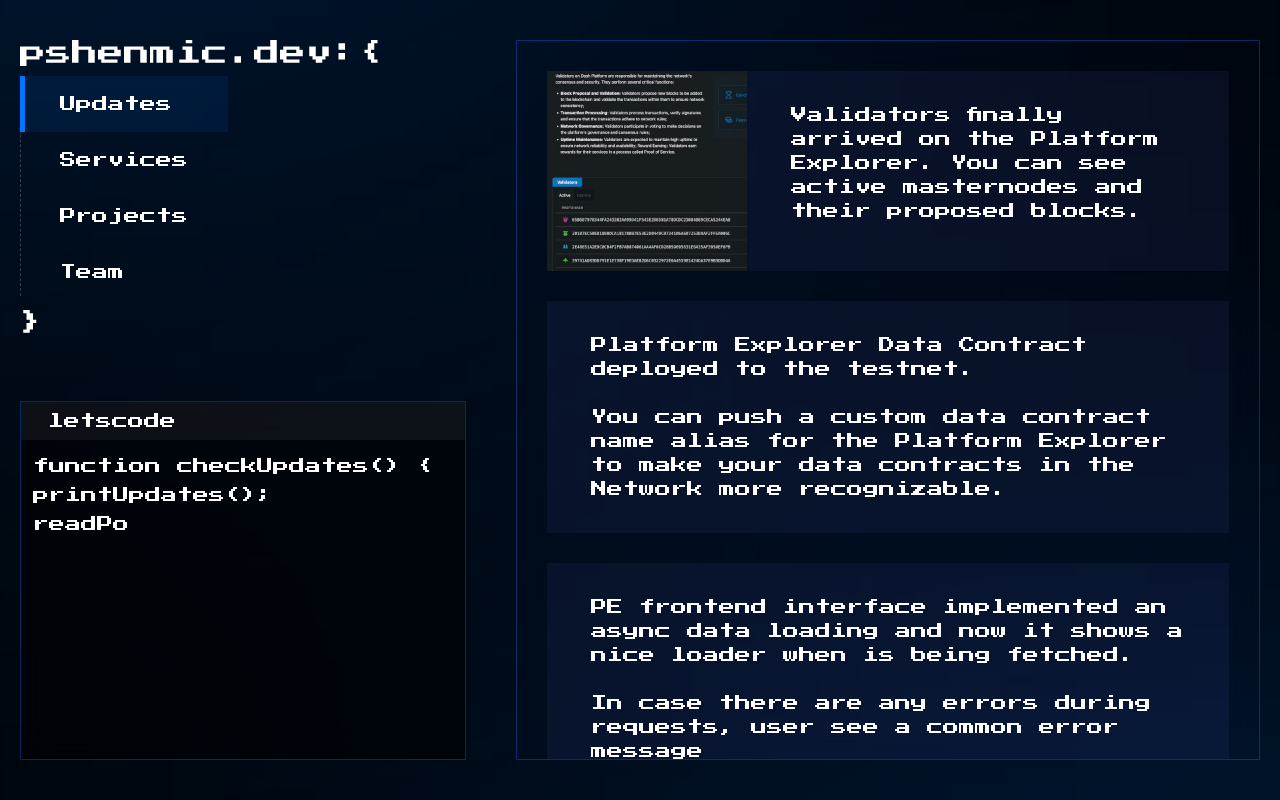
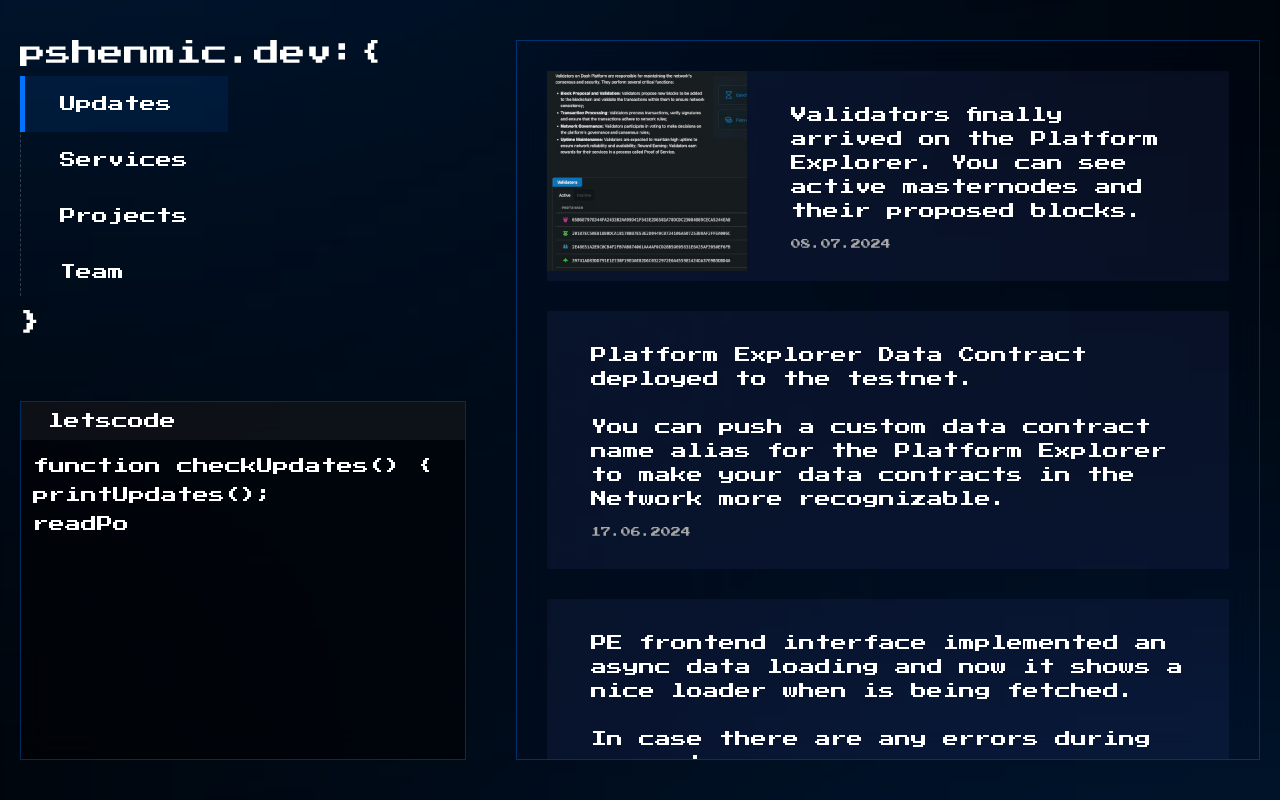
Before and after one commit to pshenmic/pshenmic-dev, a Next.js app: page / in a window 1280 px wide. Built offline with nearby package versions, Linux system fonts and the light colour scheme.

Commit message:
Update information

```diff
--- a/src/assets/styles/mixins.scss
+++ b/src/assets/styles/mixins.scss
@@ -50,7 +50,8 @@
         font-style: normal;
         font-weight: 400;
         line-height: 1.6;
-        margin-bottom: 22px;
+        // margin-bottom: 22px;
+        margin-bottom: 10px;
     }
 
     &__Description {
--- a/src/components/Team/Teammate.js
+++ b/src/components/Team/Teammate.js
@@ -3,7 +3,7 @@
 import { motion as m } from 'framer-motion'
 
 
-function Teammate ({name, username, role, photoSrc, discord, github, twitter, id}) {
+function Teammate ({name, username, role, photoSrc, discord, github, twitter, gpg, id}) {
     return (
         <m.div
             className="Teammate"
@@ -27,6 +27,8 @@
                     <div className="Teammate__Name">{ name }</div>
                     <div className="Teammate__Username">@{ username }</div>
                 </div>
+
+                {gpg && <div className="Teammate__Gpg">GPG: { gpg }</div>}
 
                 <div className="Teammate__Description">{ role }</div>
 
--- a/src/components/Team/Teammate.scss
+++ b/src/components/Team/Teammate.scss
@@ -26,6 +26,13 @@
 
     &__Name {
         display: inline-block;
+    }
+
+    &__Gpg {
+        font-size: 8px;
+        margin-bottom: 14px;
+        line-height: 120%;
+        color: #A7A7A7;
     }
 
     &__Username {
@@ -115,7 +122,7 @@
         }
 
         &__Title {
-            margin-bottom: 14px;
+            margin-bottom: 10px;
         }
 
         &__Username {
--- a/src/components/Team/index.js
+++ b/src/components/Team/index.js
@@ -34,33 +34,33 @@
                 />
 
                 <Teammate
-                    id={2}
+                    id={3}
                     name={'Owl352'}
                     username={'owl352'}
                     role={'Designer / Frontend dev'}
                     photoSrc={'https://avatars.githubusercontent.com/u/64574305?v=4'}
-                    github={'https://github.com/alexeyandreevsky'}
-                    discord={'owl352'}
+                    github={'https://github.com/owl352'}
+                    discord={'https://discordapp.com/users/489364520251162627'}
                 />
 
                 <Teammate
-                    id={2}
+                    id={4}
                     name={'Designer'}
                     username={'designer'}
                     role={'UX designer'}
-                    photoSrc={'https://avatars.githubusercontent.com/u/91994843?v=4'}
+                    photoSrc={'/assets/designer-avatar.png'}
                     github={'https://github.com/blackmirrordesigner'}
-                    discord={'blackmirrordesigner'}
+                    discord={'https://discordapp.com/users/593372910794571776'}
                 />
 
                 <Teammate
-                    id={2}
+                    id={5}
                     name={'Den Kravchu'}
                     username={'designer'}
                     role={'Frontend dev'}
                     photoSrc={'https://avatars.githubusercontent.com/u/58281610?v=4'}
                     github={'https://github.com/denkravchu'}
-                    discord={'blackmirrordesigner'}
+                    discord={'https://discordapp.com/users/926201806487437352'}
                 />
 
             </div>
--- a/src/components/Updates/Post.js
+++ b/src/components/Updates/Post.js
@@ -56,6 +56,7 @@
                         dangerouslySetInnerHTML={{__html: post.content}}
                     />
 
+                    <small>{ post.date }</small>
                 </div>
 
             </ContentWrapper>
--- a/src/components/Updates/Post.scss
+++ b/src/components/Updates/Post.scss
@@ -42,6 +42,13 @@
         }
     }
 
+    small {
+        font-size: 10px;
+        margin-top: 16px;
+        display: inline-block;
+        color: #A7A7A7;
+    }
+
     @media screen and ( max-width: 680px) {
         &__Content {
             font-size: 14px;
--- a/src/components/Updates/index.js
+++ b/src/components/Updates/index.js
@@ -1,6 +1,7 @@
 import './Updates.scss'
 import Post from './Post.js'
 import { PostTypeEnum } from '@/enums/postTypeEnum'
+import { useMemo } from 'react'
 
 const posts = [
     {
@@ -83,13 +84,13 @@
 ]
 
 function Updates () {
-    const ListItems = posts.map((post, id) =>
+    const ListItems = useMemo(() => posts.map((post, id) =>
         <Post
             key={'post' + id}
             post = {post}
             id={id}
         />
-    )
+    ), [posts])
 
     return (
         <div
```
Also changed, not shown: public/assets/designer-avatar.png (added).
